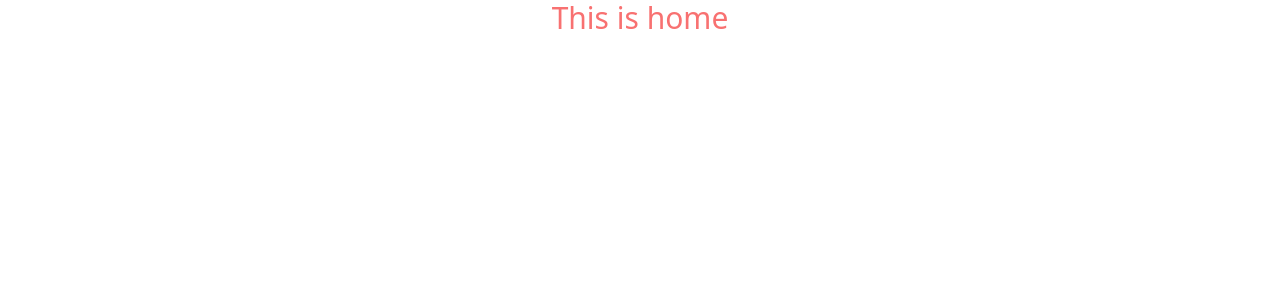
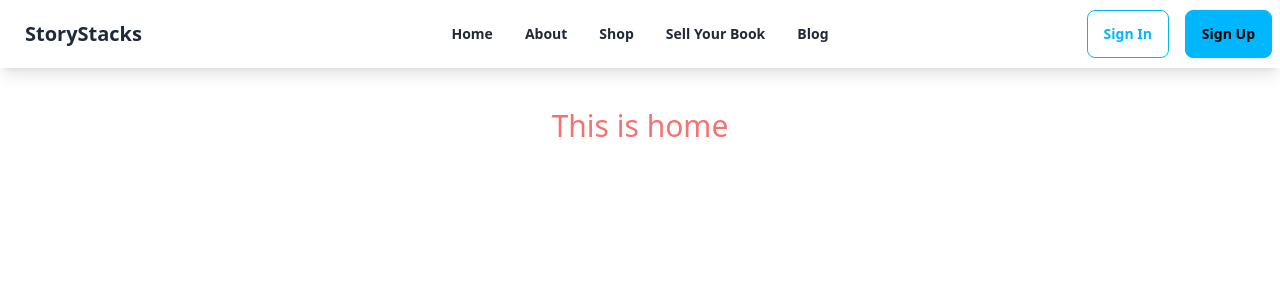
Before and after one commit to subarnoturja/StoryStacks-client, a React (Vite) app: page / in a window 1280 px wide. Shown: the top 300 px of the page. Built offline with nearby package versions, Linux system fonts and the light colour scheme.

Commit message:
navbar added

```diff
--- a/src/MainLayout/MainLayout.jsx
+++ b/src/MainLayout/MainLayout.jsx
@@ -1,9 +1,15 @@
 import { Outlet } from "react-router-dom";
+import Navbar from "../components/Navbar";
 
 const MainLayout = () => {
     return (
         <div>
-           <Outlet></Outlet>
+            <div>
+                <Navbar></Navbar>
+            </div>
+            <div className="container mx-auto">
+                <Outlet></Outlet>
+            </div>
         </div>
     );
 };
--- /dev/null
+++ b/src/components/Navbar.jsx
@@ -0,0 +1,69 @@
+import { Link } from "react-router-dom";
+
+const Navbar = () => {
+    const navlinks =
+    <>
+    <li>
+        <Link className="font-semibold" to="/">Home</Link>
+    </li>
+    <li>
+        <Link className="font-semibold" to="/about">About</Link>
+    </li>
+    <li>
+        <Link className="font-semibold" to="/shop">Shop</Link>
+    </li>
+    <li>
+        <Link className="font-semibold" to="/admin/dashboard">Sell Your Book</Link>
+    </li>
+    <li>
+        <Link className="font-semibold" to="/blog">Blog</Link>
+    </li>
+    </>
+
+  return (
+    <div className="navbar shadow-lg mb-10">
+      <div className="navbar-start">
+        <div className="dropdown">
+          <div tabIndex={0} role="button" className="btn btn-ghost lg:hidden">
+            <svg
+              xmlns="http://www.w3.org/2000/svg"
+              className="h-5 w-5"
+              fill="none"
+              viewBox="0 0 24 24"
+              stroke="currentColor"
+            >
+              <path
+                strokeLinecap="round"
+                strokeLinejoin="round"
+                strokeWidth="2"
+                d="M4 6h16M4 12h8m-8 6h16"
+              />
+            </svg>
+          </div>
+          <ul
+            tabIndex={0}
+            className="menu menu-sm dropdown-content bg-base-100 rounded-box z-[1] mt-3 w-52 p-2 shadow"
+          >
+            {navlinks}
+          </ul>
+        </div>
+        <a className="btn btn-ghost text-xl">StoryStacks</a>
+      </div>
+      <div className="navbar-center hidden lg:flex">
+        <ul className="menu menu-horizontal px-1">
+          {navlinks}
+        </ul>
+      </div>
+      <div className="navbar-end gap-4">
+        <div>
+          <Link className="btn btn-outline btn-info">Sign In</Link>
+        </div>
+        <div>
+          <Link className="btn btn-info">Sign Up</Link>
+        </div>
+      </div>
+    </div>
+  );
+};
+
+export default Navbar;
--- a/tailwind.config.js
+++ b/tailwind.config.js
@@ -10,4 +10,7 @@
     extend: {},
   },
   plugins: [daisyui],
+  daisyui: {
+    themes: ["light"],
+  },
 }
```
